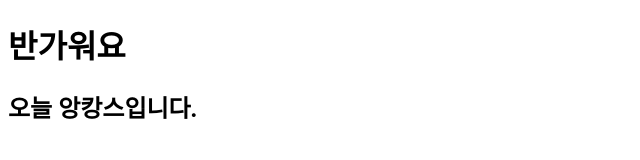
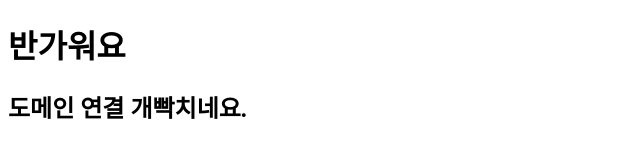
Before and after one commit to dyFlower/dypractice, a plain HTML site: page index.html in a window 1280 px wide. Shown: the whole page, without its empty margins (0-640 px from the left). Drawn offline with Linux system fonts and the light colour scheme.

Commit message:
Update index.html

```diff
--- a/index.html
+++ b/index.html
@@ -8,6 +8,6 @@
 </head>
 <body>
     <h1>반가워요</h1>
-    <h2>오늘 앙캉스입니다.</h2>
+    <h2>도메인 연결 개빡치네요.</h2>
 </body>
 </html>
```
